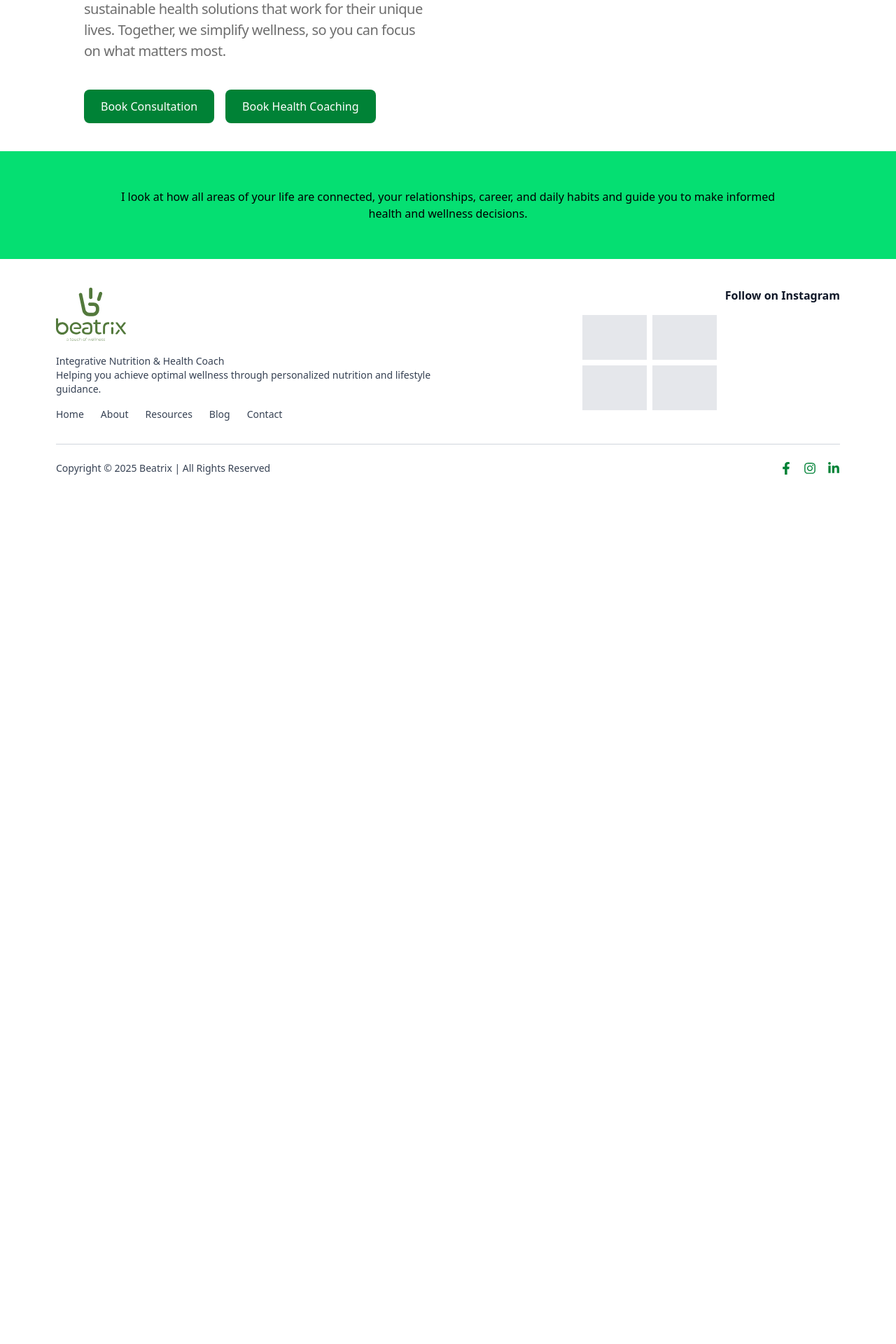
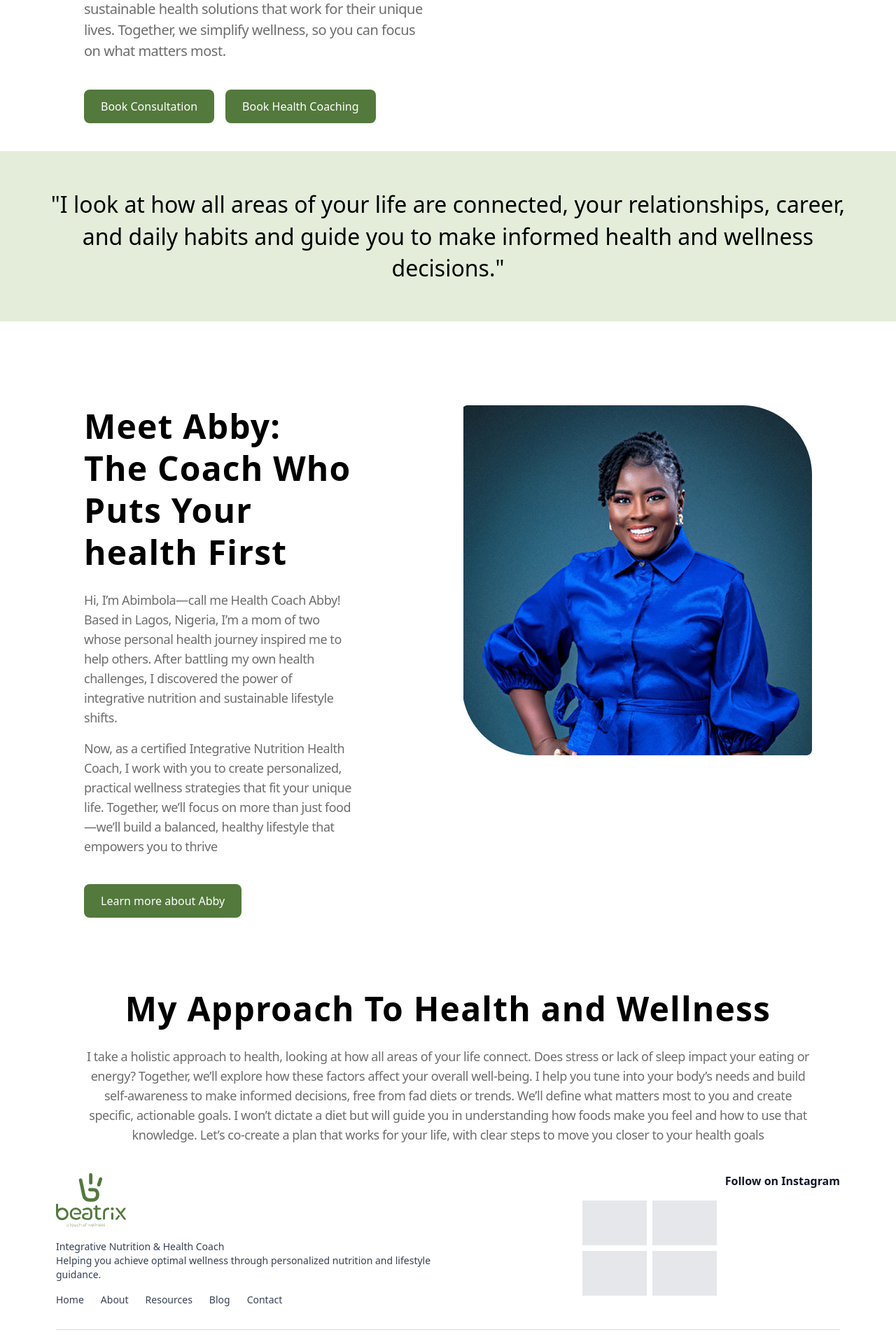
Before and after one commit to AfubeAngel/Beatrix-website, a Next.js app: page / in a window 1280 px wide. Shown: the part 700-2620 px from the top of the page at 70% size. Before the commit the page ends 1419 px from the top, so only its background shows below. Built offline with nearby package versions, Linux system fonts and the light colour scheme.

Commit message:
add other home sections

```diff
--- a/pages/_app.tsx
+++ b/pages/_app.tsx
@@ -1,6 +1,7 @@
 import "@/styles/globals.css";
 import type { AppProps } from "next/app";
 import Footer from "./components/Footer";
+
 
 export default function App({ Component, pageProps }: AppProps) {
   return (
--- a/pages/components/Navbar.tsx
+++ b/pages/components/Navbar.tsx
@@ -7,7 +7,7 @@ const Navbar = () => {
 
   return (
     <nav className="bg-white mt-6 lg:mt-10 w-full z-50 px-4 lg:px-[105px]">
-      <div className="max-w-7xl mx-auto px-4 lg:px-6">
+      <div className="max-w-7xl mx-auto ">
         <div className="flex justify-between items-center ">
           {/* Logo */}
           <Image
--- /dev/null
+++ b/pages/components/home/about.tsx
@@ -0,0 +1,40 @@
+import Image from "next/image";
+
+const About = () => {
+  return (
+    <section className="flex flex-col lg:flex-row gap-12 xl:gap-[154px] mt-20 lg:mt-30 mb-6 lg:mb-10 justify-center px-4 lg:px-[120px] ">
+      <div className="max-w-3xl text-center lg:text-left ">
+        <h2 className="xl:text-5xl text-2xl tracking-wide font-semibold text-black p-0 lg:leading-15 ">
+          Meet Abby: The Coach Who Puts Your health First
+        </h2>
+        <div className="lg:max-w-[528px] mt-6 text-default text-lg tracking-tight mb-10 ">
+        <p className="mb-4">
+          Hi, I’m Abimbola—call me Health Coach Abby! Based in Lagos, Nigeria,
+          I’m a mom of two whose personal health journey inspired me to help
+          others. After battling my own health challenges, I discovered the
+          power of integrative nutrition and sustainable lifestyle shifts.
+        </p>
+          <p>
+            Now, as a certified Integrative Nutrition Health Coach, I work with
+            you to create personalized, practical wellness strategies that fit
+            your unique life. Together, we’ll focus on more than just food—we’ll
+            build a balanced, healthy lifestyle that empowers you to thrive
+          </p>
+        </div>
+
+          <button className="px-6 py-3 bg-primary-main text-white rounded-lg">
+            Learn more about Abby
+          </button>
+      </div>
+      <Image
+        src="/aboutimage.png"
+        alt="about"
+        width={500}
+        height={500}
+        className="w-full lg:max-w-[500px] h-[500px] "
+      />
+    </section>
+  );
+};
+
+export default About;
--- /dev/null
+++ b/pages/components/home/approach/approach-imagesection.tsx
@@ -0,0 +1,41 @@
+import Card from "./card";
+
+export default function ApproachImages() {
+  const cardData = [
+    {
+      title: "Bio-IINdividuality",
+      description: "No one-size-fits-all; your nutrition should be unique to you.",
+      imgSrc: "/images/bio-individuality.jpg",
+    },
+    {
+      title: "Deconstructing Cravings",
+      description: "Decode your cravings to nourish yourself better.",
+      imgSrc: "/images/cravings.jpg",
+    },
+    {
+      title: "Crowding Out",
+      description: "Eat healthy first, and cravings for unhealthy food will fade.",
+      imgSrc: "/images/crowding-out.jpg",
+    },
+    {
+      title: "Integrative Nutrition Plate",
+      description: "Emphasizing local, organic produce, proteins, and whole grains.",
+      imgSrc: "/images/nutrition-plate.jpg",
+    },
+    {
+      title: "Primary Food",
+      description: "Wellness is more than food—relationships and movement matter too.",
+      imgSrc: "/images/primary-food.jpg",
+    },
+  ];
+
+  return (
+    <div className="min-h-screen bg-gray-100 py-10 px-6">
+      <div className="grid grid-cols-1 sm:grid-cols-2 md:grid-cols-3 gap-6 max-w-6xl mx-auto">
+        {cardData.map((card, index) => (
+          <Card key={index} {...card} />
+        ))}
+      </div>
+    </div>
+  );
+}
--- /dev/null
+++ b/pages/components/home/approach/approach.tsx
@@ -0,0 +1,15 @@
+
+const Approach = () => {
+    return (
+        <div className="mt-20 lg:mt-[100px] flex flex-col items-center text-center px-4 lg:px-[120px]  ">
+            <h2 className="xl:text-5xl text-2xl tracking-wide font-semibold text-black p-0 lg:leading-15">
+            My Approach To Health and Wellness
+            </h2>
+            <p className="mt-6 flex items-center text-default text-lg text-center tracking-tight lg:max-w-[1114px] ">I take a holistic approach to health, looking at how all areas of your life connect. Does stress or lack of sleep impact your eating or energy? Together, we’ll explore how these factors affect your overall well-being.
+            I help you tune into your body’s needs and build self-awareness to make informed decisions, free from fad diets or trends. We’ll define what matters most to you and create specific, actionable goals. I won’t dictate a diet but will guide you in understanding how foods make you feel and how
+            to use that knowledge. Let’s co-create a plan that works for your life, with clear steps to move you closer to your health goals</p>
+        </div>
+    )
+};
+
+export default Approach;
--- /dev/null
+++ b/pages/components/home/approach/card.tsx
@@ -0,0 +1,19 @@
+import Image from "next/image";
+
+interface CardProps {
+  title: string;
+  description: string;
+  imgSrc: string;
+}
+
+const Card: React.FC<CardProps> = ({ title, description, imgSrc }) => {
+  return (
+    <div className="bg-white rounded-lg shadow-lg overflow-hidden p-4">
+      <Image src={imgSrc} alt={title} width={400} height={250} className="rounded-md" />
+      <h3 className="text-lg font-semibold mt-2">{title}</h3>
+      <p className="text-gray-600 mt-1">{description}</p>
+    </div>
+  );
+};
+
+export default Card;
--- /dev/null
+++ b/pages/components/home/explore.tsx
@@ -0,0 +1,40 @@
+import Image from "next/image";
+
+
+const Explore = () => {
+    return (
+        <section className="mt-20 lg:mt-[150px] ">
+            <h2>
+            Explore My Holistic Health Coaching
+            </h2>
+            <p>As your Health Coach, I will listen carefully and we’ll navigate the world of
+            contradictory nutrition and health advice together to explore what works for you</p>
+
+            {/* breakdown section */}
+            <section className="grid col-1 lg:col-3 gap-4 ">
+                <div className="bg-blue-300 lg:bg-white p-4 ">
+                    <p>Togethwe we will:</p>
+                    <ul>
+                        <li></li>
+                        <li></li>
+                        <li></li>
+                        <li></li>
+                    </ul>
+                </div>
+                <div>
+                <p>Togethwe we will:</p>
+                    <ul>
+                        <li></li>
+                        <li></li>
+                        <li></li>
+                        <li></li>
+                    </ul>
+                </div>
+                <Image className="hidden lg:block" src="" alt="" width={378} height={291} />
+            </section>
+
+        </section>
+    )
+};
+
+export default Explore;
--- a/pages/components/home/hero.tsx
+++ b/pages/components/home/hero.tsx
@@ -4,7 +4,7 @@ const Hero = () => {
   return (
     <section className="flex flex-col lg:flex-row gap-12 xl:gap-[154px] mt-10 lg:mt-20 mb-6 lg:mb-10 justify-center px-4 lg:px-[120px] ">
     <div className="max-w-3xl text-center lg:text-left ">
-      <h2 className="xl:text-[64px] text-[36px] tracking-wide font-semibold text-gray-800 p-0 xl:leading-20 ">
+      <h2 className="xl:text-[64px] text-black text-[36px] tracking-wide font-semibold p-0 xl:leading-20 ">
         Transform your Health with Personalized Wellness Coaching
       </h2>
       <p className="lg:max-w-[528px] mt-4 text-default text-[20px] tracking-tight">
@@ -13,10 +13,10 @@ const Hero = () => {
         wellness, so you can focus on what matters most.
       </p>
       <div className="flex flex-col md:flex-row gap-4 justify-center lg:justify-start mt-5 lg:mt-10 ">
-        <button className="px-6 py-3 bg-green-700 text-white rounded-lg">
+        <button className="px-6 py-3 bg-primary-main text-white rounded-lg">
           Book Consultation
         </button>
-        <button className="px-6 py-3 bg-green-700 text-white rounded-lg">
+        <button className="px-6 py-3 bg-primary-main text-white rounded-lg">
           Book Health Coaching
         </button>
       </div>
--- a/pages/components/home/sub-hero.tsx
+++ b/pages/components/home/sub-hero.tsx
@@ -1,10 +1,10 @@
 const SubHero = () => {
   return (
-    <div className="bg-green-400 text-center py-[53px] px-[150px] ">
-      <p>
-        I look at how all areas of your life are connected, your relationships,
+    <div className="bg-primary-light flex justify-center text-center py-[53px]">
+      <p className="font-normal text-sm lg:text-[32px] max-w-[328px] lg:max-w-[1135px] ">
+        &quot;I look at how all areas of your life are connected, your relationships,
         career, and daily habits and guide you to make informed health and
-        wellness decisions.
+        wellness decisions.&quot;
       </p>
     </div>
   );
--- a/pages/index.tsx
+++ b/pages/index.tsx
@@ -1,5 +1,8 @@
 // import Image from "next/image";
 // import { Geist, Geist_Mono } from "next/font/google";
+
+import About from "./components/home/about";
+import Approach from "./components/home/approach/approach";
 import Hero from "./components/home/hero";
 import SubHero from "./components/home/sub-hero";
 import Navbar from "./components/Navbar";
@@ -20,6 +23,8 @@ export default function Home() {
       <Navbar />
       <Hero />
       <SubHero />
+      <About />
+      <Approach />
     </div>
   );
 }
--- a/styles/globals.css
+++ b/styles/globals.css
@@ -7,6 +7,10 @@
 
   --color-text-default: #6D6D6D;
   --color-text-link: #0287F0;
+}
+
+body {
+  background-color: "#E7E7E7";
 }
 
 /* Utility classes (optional) */
```
Also changed, not shown: public/aboutimage.png (added).
